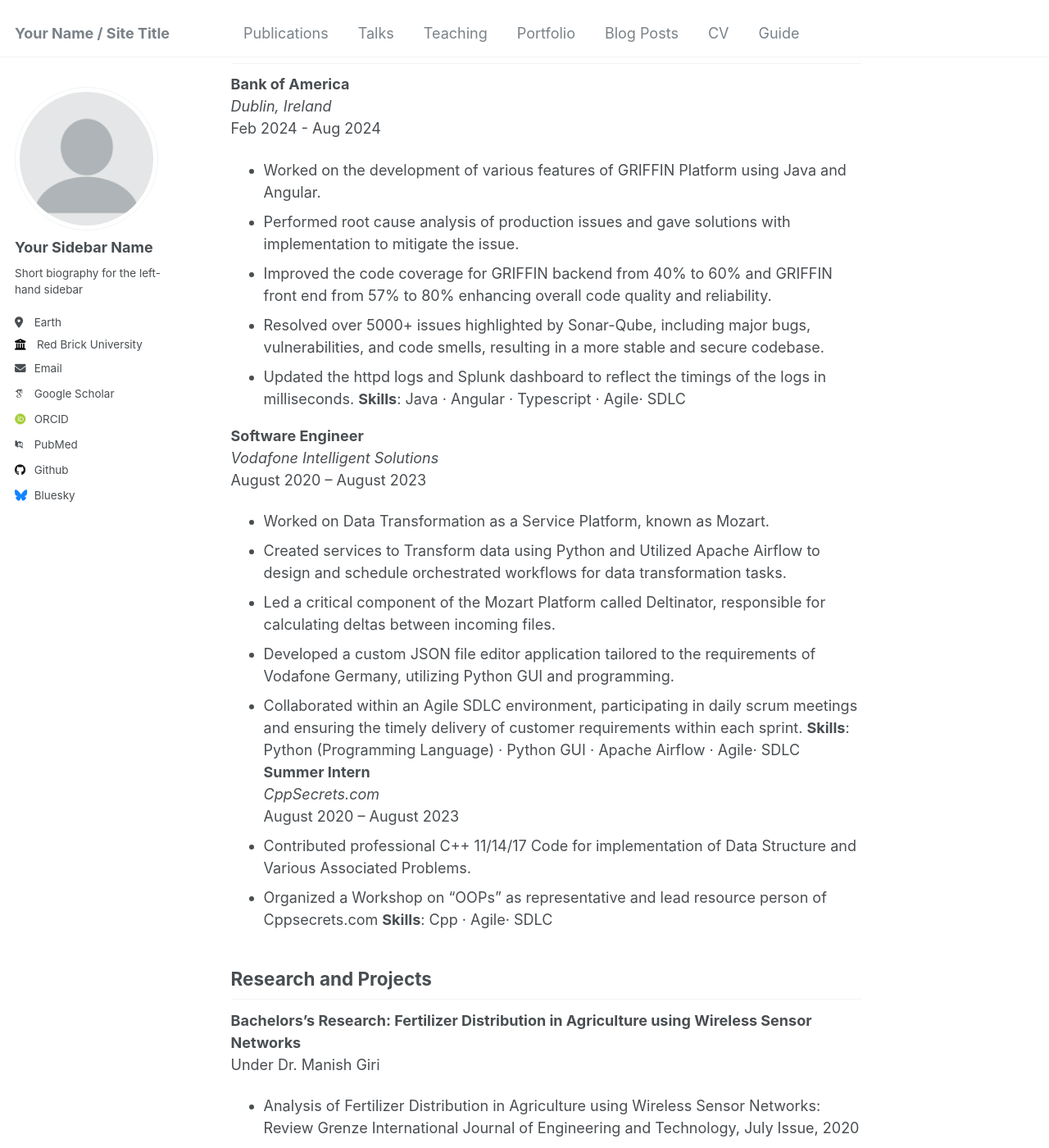
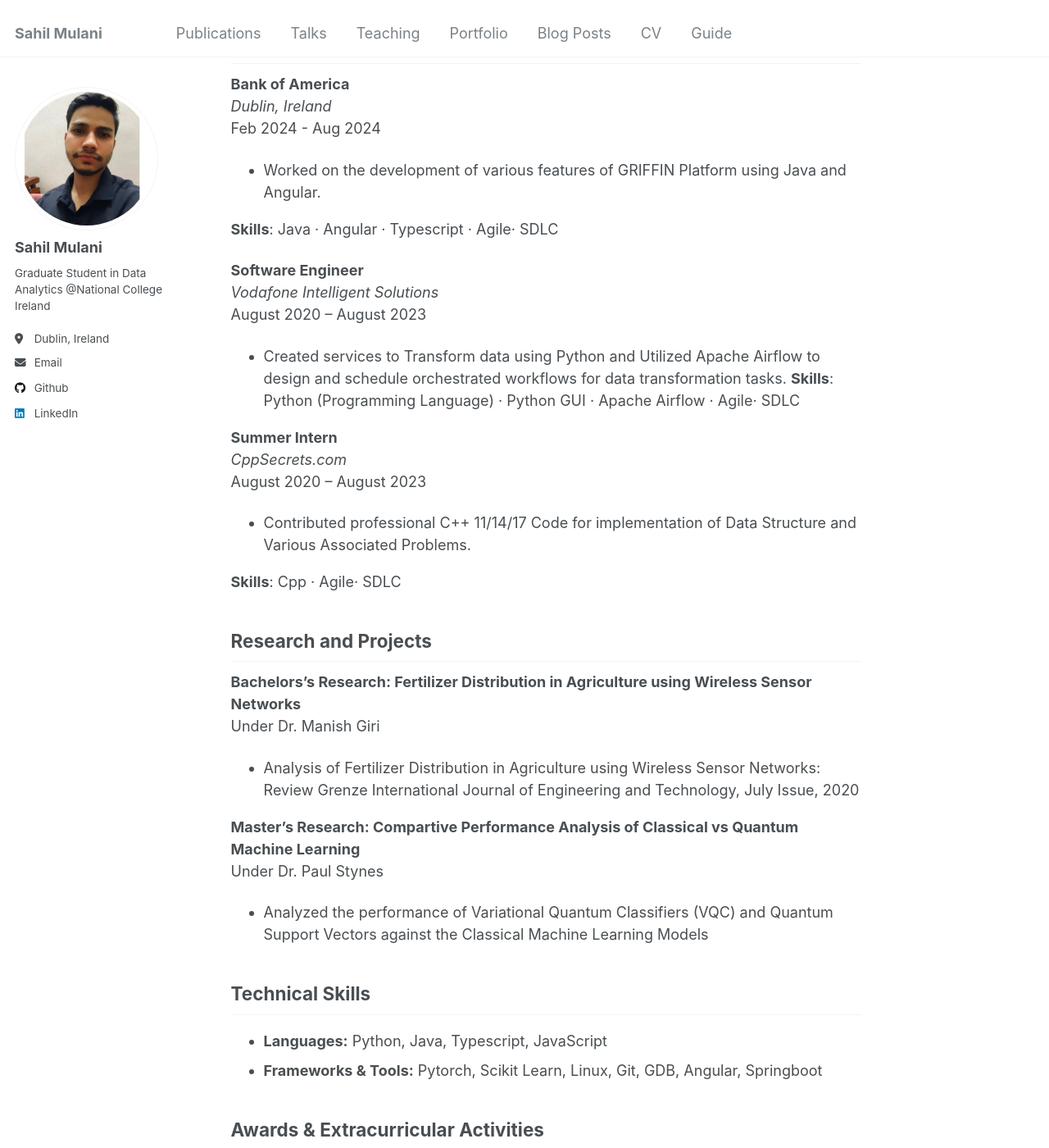
Before and after one commit to SahillMulani/sahillmulani.github.io, a Jekyll site: the page built from _pages/about.md, in a window 1280 px wide and 1400 px high, scrolled down 537 px. Shown: the whole window at 82% size. Built offline with Jekyll 4.4.1, drawn with Linux system fonts in a browser that asks for light colours; some web fonts are replaced; some of the changed text lies outside the part shown.

Commit message:
config.yml

```diff
--- a/_config.yml
+++ b/_config.yml
@@ -8,13 +8,13 @@
 
 # Basic Site Settings
 locale                   : "en-US"
-title                    : "Your Name / Site Title"
+title                    : "Sahil Mulani"
 title_separator          : "-"
-name                     : &name "Your Name"
+name                     : &name "Sahil Mulani"
 description              : &description "personal description"
-url                      : https://academicpages.github.io # the base hostname & protocol for your site e.g. "https://mmistakes.github.io"
+url                      : https://sahillmulani.github.io # the base hostname & protocol for your site e.g. "https://mmistakes.github.io"
 baseurl                  : "" # the subpath of your site, e.g. "/blog"
-repository               : "academicpages/academicpages.github.io"
+repository               : "SahillMulani/sahillmulani.github.io"
 
 # Site Author - The following control what appear as part of the author content on the side bar.
 #               If a field is blank the icon and link will not appear, otherwise it will be shown.
@@ -22,33 +22,31 @@
 author:
   # Biographic information
   avatar           : "profile.png"
-  name             : "Your Sidebar Name"
+  name             : "Sahil Mulani"
   pronouns         : # example: "she/her"
-  bio              : "Short biography for the left-hand sidebar"
-  location         : "Earth"
-  employer         : "Red Brick University"
-  uri              : # URL
-  email            : "none@example.org"
+  bio              : "Graduate Student in Data Analytics @National College Ireland"
+  location         : "Dublin, Ireland"
+  email            : "smulani239@gmail.com"
 
   # Academic websites
   arxiv            : # URL - Update with the correct link to your profile
-  googlescholar    : "https://scholar.google.com/citations?user=PS_CX0AAAAAJ"
+  googlescholar    : #"https://scholar.google.com/citations?user=PS_CX0AAAAAJ"
   impactstory      : # URL
-  orcid            : "http://orcid.org/yourorcidurl"
+  orcid            : #"http://orcid.org/yourorcidurl"
   semantic         : # URL
-  pubmed           : "https://www.ncbi.nlm.nih.gov/pubmed/?term=john+snow"
+  pubmed           : #"https://www.ncbi.nlm.nih.gov/pubmed/?term=john+snow"
   researchgate     : # URL
 
   # Repositories and software development
   bitbucket        : # Username - Update with your username on the site
   codepen          : # Username
   dribbble         : # Username
-  github           : "academicpages"
+  github           : "SahillMulani"
   kaggle           : # Username
   stackoverflow    : # User number or user number and name (i.e., use "1" or "1/jeff-atwood")
 
   # Social media
-  bluesky          : "bsky.app" # Replace this with you Bluesky username
+  bluesky          : #"bsky.app" # Replace this with you Bluesky username
   facebook         : # Username
   flickr           : # Username
   foursquare       : # Username
@@ -57,7 +55,7 @@
   keybase          : # Username
   instagram        : # Username
   lastfm           : # Username
-  linkedin         : # Username
+  linkedin         : smulani
   mastodon         : # URL
   medium           : # URL
   pinterest        : # Username
--- a/_pages/about.md
+++ b/_pages/about.md
@@ -28,28 +28,20 @@
   *Dublin, Ireland*
   Feb 2024 - Aug 2024
 - Worked on the development of various features of GRIFFIN Platform using Java and Angular.
-- Performed root cause analysis of production issues and gave solutions with implementation to mitigate the issue.
-- Improved the code coverage for GRIFFIN backend from 40% to 60% and GRIFFIN front end from 57% to 80%
-enhancing overall code quality and reliability.
-- Resolved over 5000+ issues highlighted by Sonar-Qube, including major bugs, vulnerabilities, and code smells,
-resulting in a more stable and secure codebase.
-- Updated the httpd logs and Splunk dashboard to reflect the timings of the logs in milliseconds.
+
 **Skills**: Java · Angular · Typescript · Agile· SDLC
 
 **Software Engineer**
   *Vodafone Intelligent Solutions*
   August 2020 – August 2023
-- Worked on Data Transformation as a Service Platform, known as Mozart.
 - Created services to Transform data using Python and Utilized Apache Airflow to design and schedule orchestrated workflows for data transformation tasks.
-- Led a critical component of the Mozart Platform called Deltinator, responsible for calculating deltas between incoming files.
-- Developed a custom JSON file editor application tailored to the requirements of Vodafone Germany, utilizing Python GUI and programming.
-- Collaborated within an Agile SDLC environment, participating in daily scrum meetings and ensuring the timely delivery of customer requirements within each sprint.
 **Skills**: Python (Programming Language) · Python GUI · Apache Airflow · Agile· SDLC
+
 **Summer Intern**
   *CppSecrets.com*
   August 2020 – August 2023
 - Contributed professional C++ 11/14/17 Code for implementation of Data Structure and Various Associated Problems.
-- Organized a Workshop on "OOPs" as representative and lead resource person of Cppsecrets.com
+
 **Skills**: Cpp · Agile· SDLC
 
 ## Research and Projects
@@ -71,16 +63,10 @@
 
 **Vodafone Intelligent Solutions, _VOIS**
 - 3 x Vodafone Star Award Winner for being the top performer.
-- Volunteered for a 2-day a week computer literacy program for rural schools, as part of the
-National Service Scheme, an Indian government-sponsored public service program.
-- Volunteered as an ally of LGBT+ to create a safe and inclusive environment for LGBT+ people in
-our company.
 
 **Bank of America**
 - Volunteered for a gardening event at St. Michael’s House Grosvenor Special School, Leopards
 town, Dubin 18.
-- Led the organization of a coding principles learning program aimed at introducing
-fundamental programming concepts to diverse audience.
 
 Feel free to connect with me on [LinkedIn](https://www.linkedin.com/in/smulani/) or check out my projects on [GitHub](https://github.com/SahillMulani).
 
```
Also changed, not shown: _pages/cv.md (+5 -4 lines), images/profile.png.
